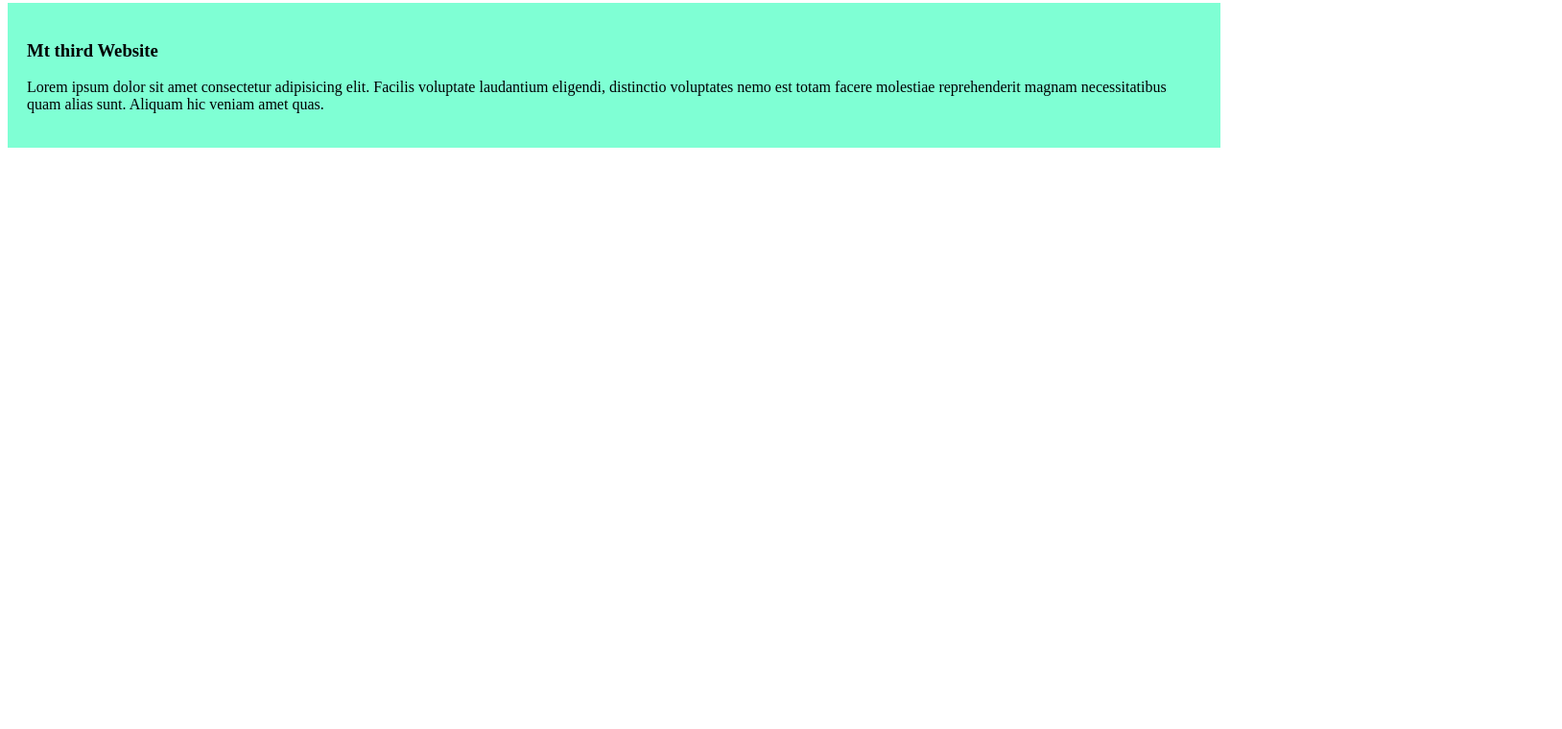
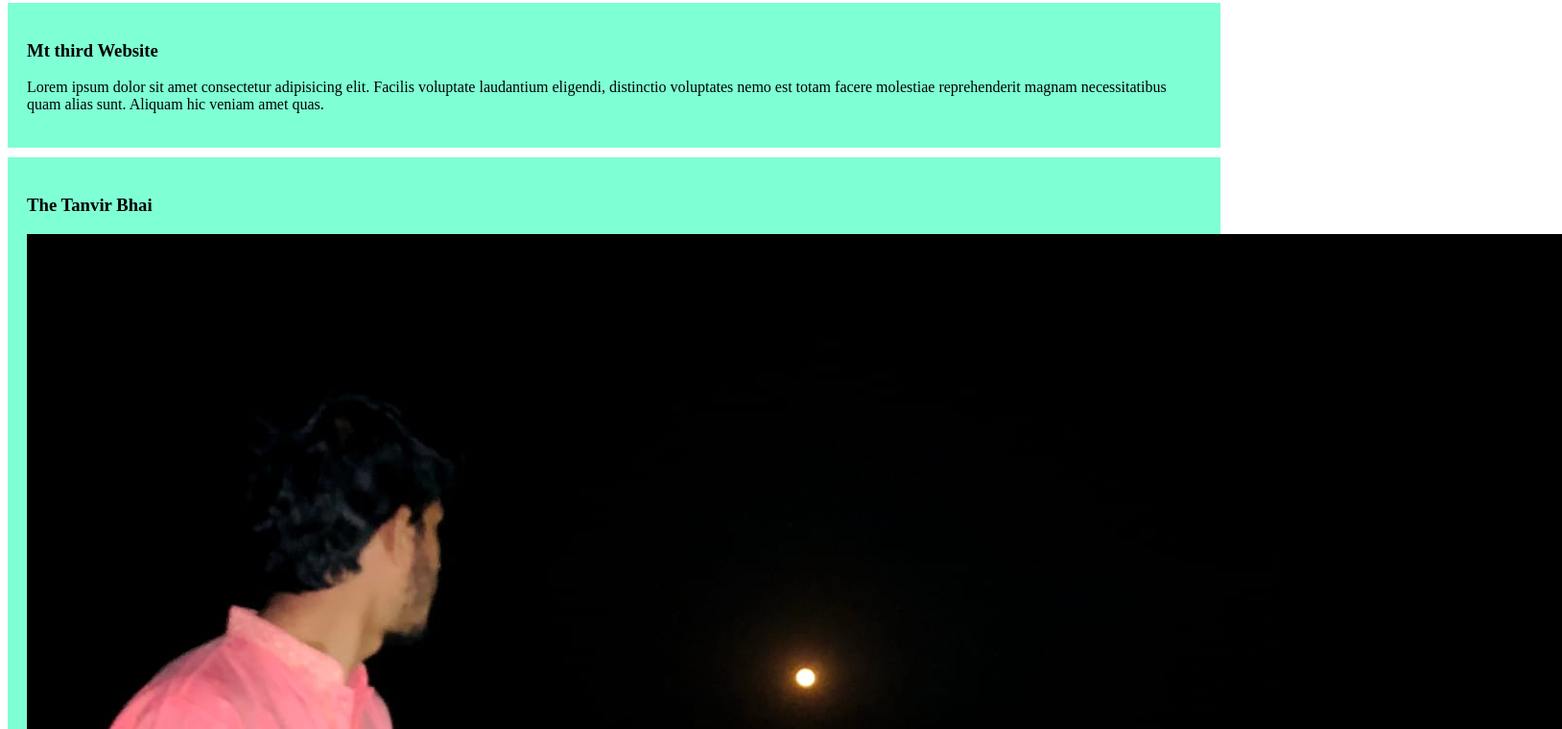
Before and after one commit to TANVIRALAMKHAN72/simple-project, a plain HTML site: page index.html in a window 1280 px wide. Shown: the part 328-1088 px from the top of the page at 96% size, 1628 px wide, since content can reach past the window. Before the commit the page ends 800 px from the top, so only its background shows below. Drawn offline with Linux system fonts and the light colour scheme.

Commit message:
The Tanvir Bhai

```diff
--- a/index.html
+++ b/index.html
@@ -25,5 +25,9 @@
             Lorem ipsum dolor sit amet consectetur adipisicing elit. Facilis voluptate laudantium eligendi, distinctio voluptates nemo est totam facere molestiae reprehenderit magnam necessitatibus quam alias sunt. Aliquam hic veniam amet quas.
         </p>
     </div>
+    <DIV>
+<h3>The Tanvir Bhai</h3>
+<img src="tanvir.jpg" alt="">
+    </DIV>
 </body>
 </html>
```
Also changed, not shown: tanvir.jpg (added).
